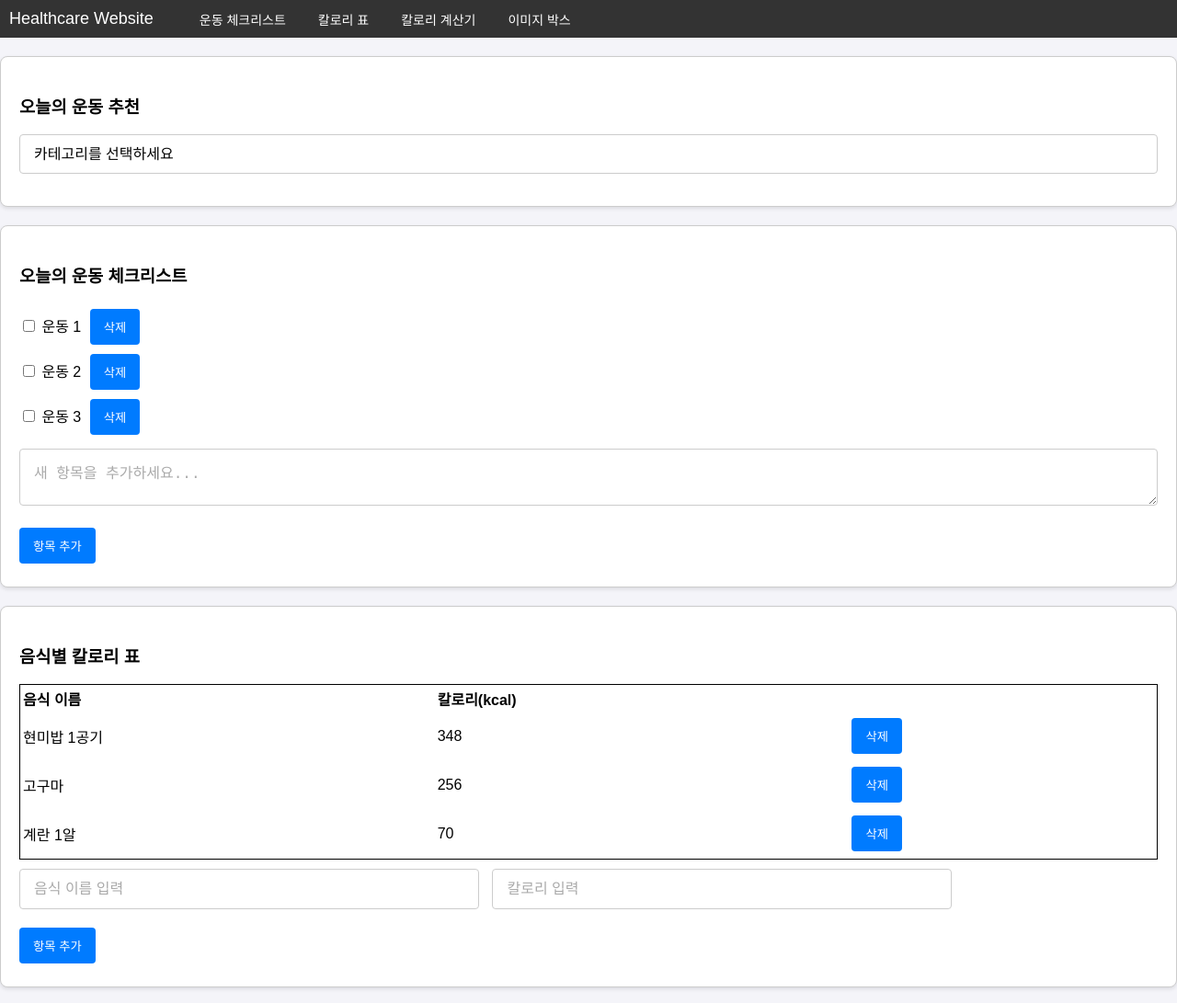
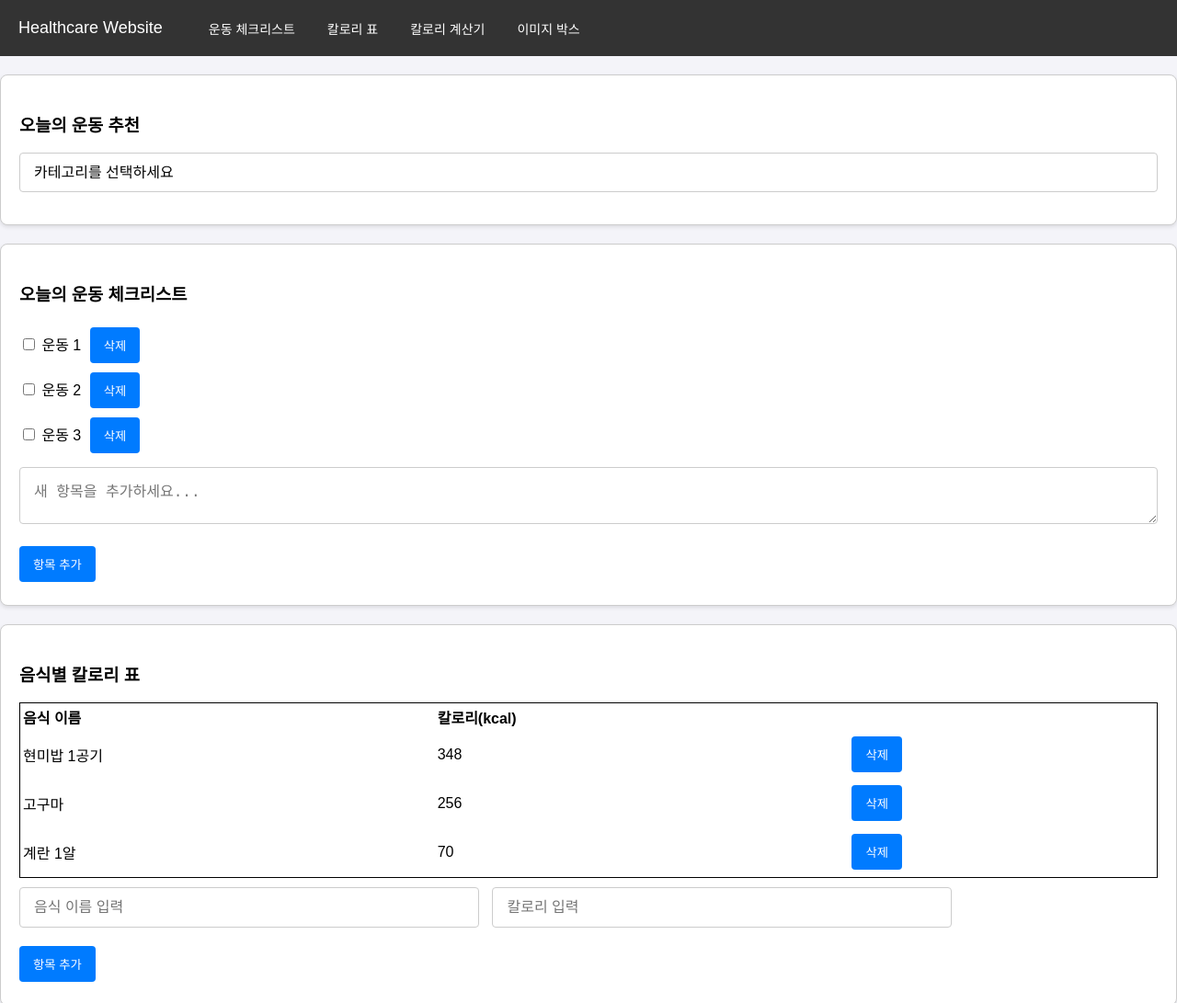
Before and after one commit to Yudeenim/SE_Web, a plain HTML site: page index.html in a window 1280 px wide. Shown: the top 1091 px of the page at 92% size. Drawn offline with Linux system fonts and the light colour scheme.

Commit message:
Add files via upload

```diff
--- a/styles.css
+++ b/styles.css
@@ -34,7 +34,7 @@ button:hover {
 nav {
   background-color: #333;
   color: white;
-  padding: 10px;
+  padding: 20px;
   text-align: left;
   font-size: 14px;
   display: flex;
@@ -120,18 +120,9 @@ textarea {
   box-sizing: border-box; /* 테두리를 포함하여 크기 계산 */
 }
 
-/* placeholder 텍스트 스타일 */
-input::placeholder,
-textarea::placeholder {
-  color: #aaa;
-}
-
 /* 입력박스가 포커스 될 때 스타일 */
 input[type="text"]:focus,
-input[type="password"]:focus,
-input[type="email"]:focus,
 input[type="number"]:focus,
-input[type="range"]:focus,
 textarea:focus {
   border-color: #007bff;
   outline: none;
```
